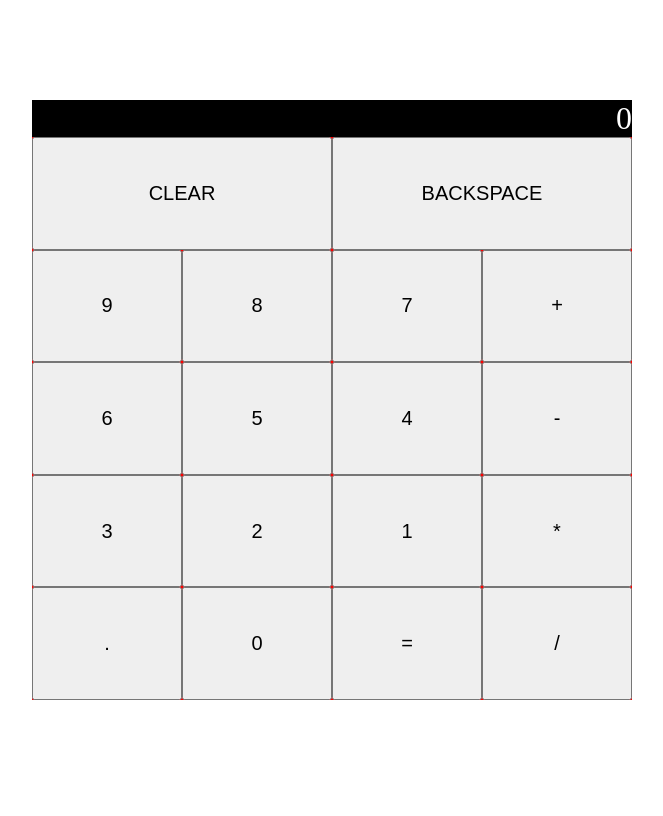
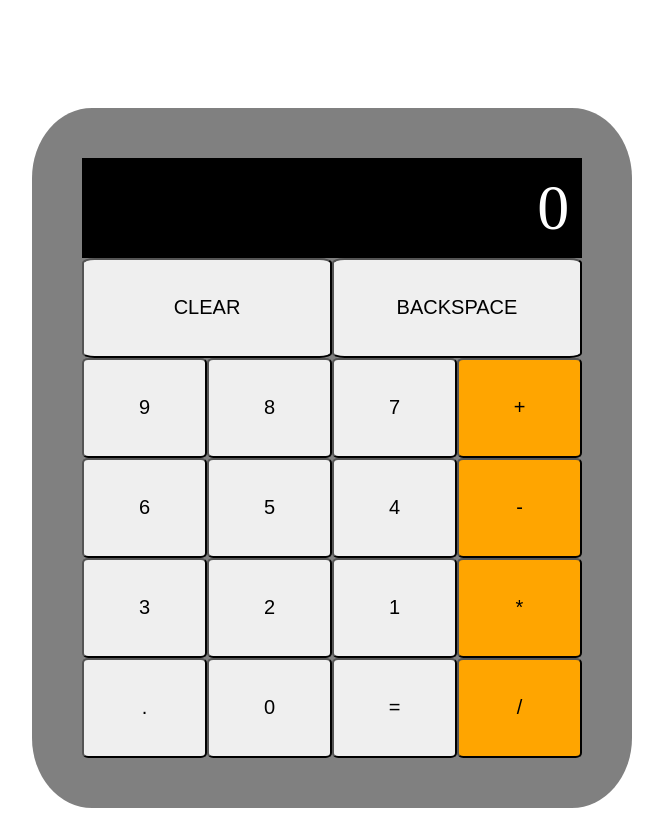
Before and after one commit to lolsniperftw/calculator, a plain HTML site: page index.html in a window 1280 px wide. Shown: the whole page, without its empty margins (308-971 px from the left). Drawn offline with Linux system fonts and the light colour scheme.

Commit message:
Finished stylesheet

```diff
--- a/stylesheet/stylesheet.css
+++ b/stylesheet/stylesheet.css
@@ -1,34 +1,42 @@
 body {
     text-align: center;
+    display: flex;
+    align-items: center;
+    flex-direction: column;
 }
 
 .calculator {
 
     display: flex;
     justify-content: center;
+    align-items: center;
+    width: 600px;
+    background-color: grey;
+    min-height: 700px;
+    border-radius: 10%;
     margin-top: 100px;
 }
 
 .container {
     display: flex;
     flex-direction: column;
-    width: 600px;
+    width: 500px;
     height: 600px;
-    background-color: red;
-
 }
 
 #display {
     background-color: black;
-    font-size: 2rem;
+    padding: .2em;
+    font-size: 4rem;
     text-align: right;
     color: white;
 }
+
 .buttons-grid {
     display: grid;
     flex-grow: 1;
     grid-template-columns: repeat(4, 1fr);
- }
+}
 
 .calculator-button {
     text-align: center;
@@ -38,3 +46,12 @@ body {
 .span-2 {
     grid-column: span 2;
 }
+
+.operator {
+    background-color: orange;
+}
+
+button {
+    outline: none;
+    border-radius: 5%;
+}
```
